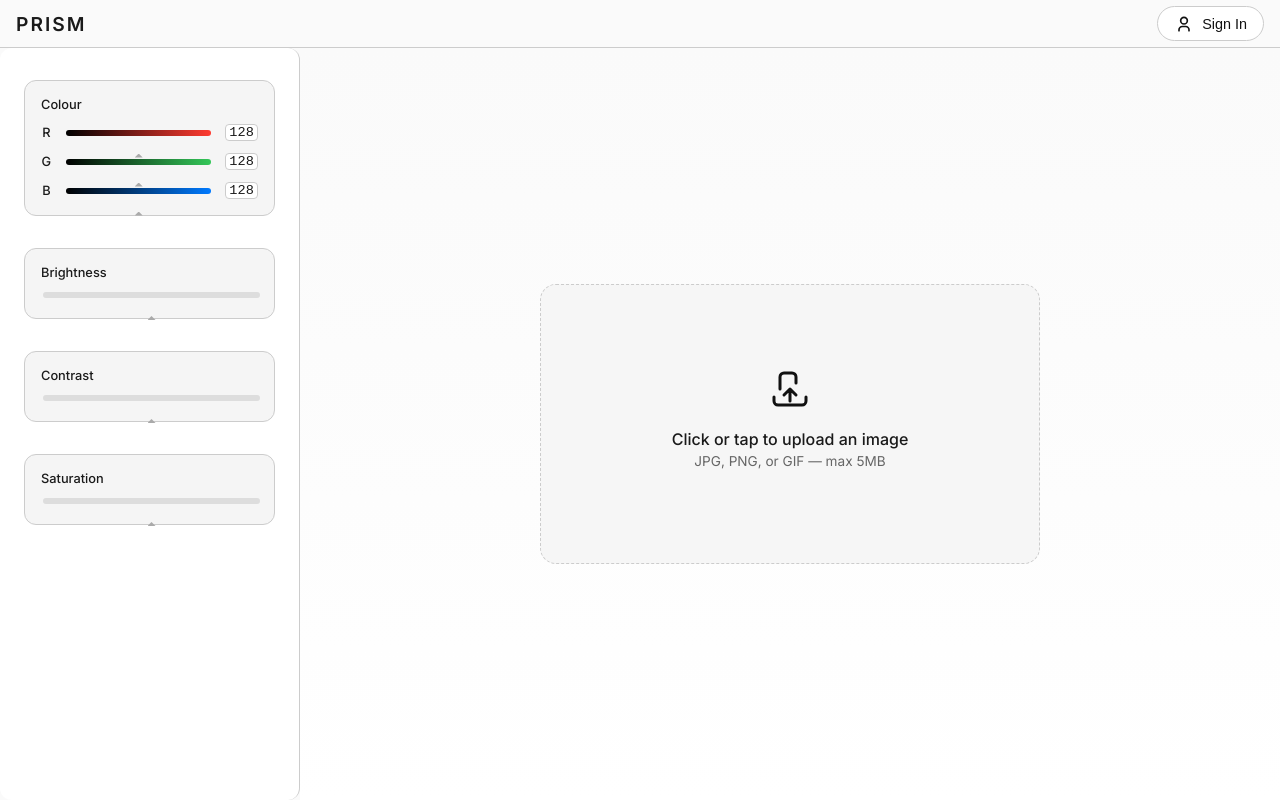
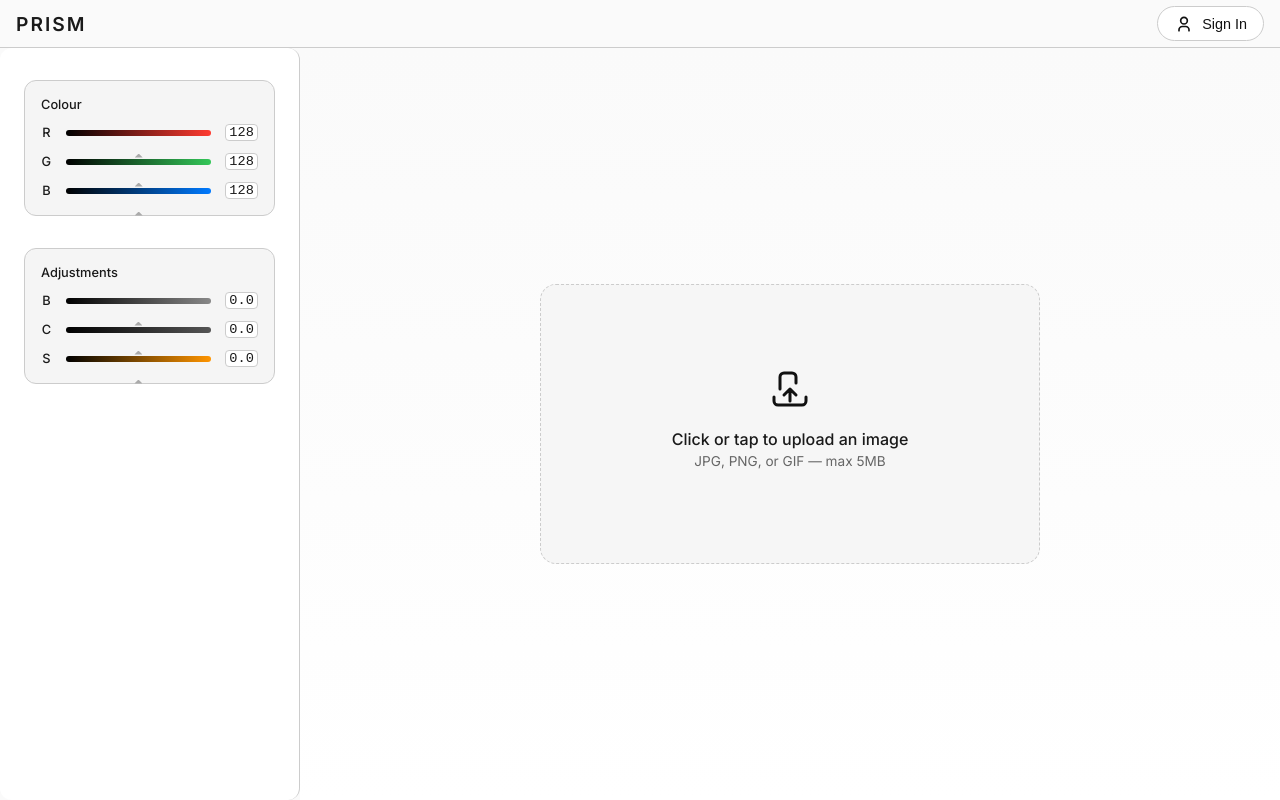
Before and after one commit to ammarqd/prism-web-app, a React (Vite) app in the folder client/: page / in a window 1280 px wide. Built offline with nearby package versions, Linux system fonts and the light colour scheme.

Commit message:
Add new gradient sliders for brightness, saturation, contrast

```diff
--- a/client/src/App.jsx
+++ b/client/src/App.jsx
@@ -174,46 +174,32 @@ function App() {
             ))}
           </div>
 
-          <div className="control-panel">
-            <label className="slider-label">Brightness</label>
+          <div className="control-panel rgb-panel">
+            <h3 className="rgb-heading">Adjustments</h3>
+            {[
+              { name: 'brightness', min: -0.5, max: 0.5, step: 0.1, label: 'B' },
+              { name: 'contrast', min: -1, max: 1, step: 0.1, label: 'C' },
+              { name: 'saturation', min: -1, max: 1, step: 0.1, label: 'S' }
+            ].map((filter) => (
+              <div key={filter.name} className="slider-group">
+                <div className="slider-row">
+                  <label className="rgb-label">{filter.label}</label>
                   <input
-              className="range-slider brightness"
+                    className={`range-slider ${filter.name}`}
                     type="range"
-              min="-0.5"
-              max="0.5"
-              step="0.1"
-              value={filters.brightness}
-              onChange={(e) => handleFilterChange('brightness', e.target.value)}
+                    min={filter.min}
+                    max={filter.max}
+                    step={filter.step}
+                    value={filters[filter.name]}
+                    onChange={(e) => handleFilterChange(filter.name, e.target.value)}
                     disabled={showOriginal}
                   />
+                  <div className="rgb-value">
+                    {filters[filter.name].toFixed(1)}
                   </div>
-
-          <div className="control-panel">
-            <label className="slider-label">Contrast</label>
-            <input
-              className="range-slider contrast"
-              type="range"
-              min="-1"
-              max="1"
-              step="0.1"
-              value={filters.contrast}
-              onChange={(e) => handleFilterChange('contrast', e.target.value)}
-              disabled={showOriginal}
-            />
                 </div>
-
-          <div className="control-panel">
-            <label className="slider-label">Saturation</label>
-            <input
-              className="range-slider saturation"
-              type="range"
-              min="-1"
-              max="1"
-              step="0.1"
-              value={filters.saturation}
-              onChange={(e) => handleFilterChange('saturation', e.target.value)}
-              disabled={showOriginal}
-            />
+              </div>
+            ))}
           </div>
         </aside>
 
--- a/client/src/index.css
+++ b/client/src/index.css
@@ -11,6 +11,9 @@
   --red: #ff3b30;
   --green: #34c759;
   --blue: #007aff;
+  --brightness: #888;
+  --contrast: #555;
+  --saturation: #ff9500;
 }
 
 * {
@@ -258,6 +261,16 @@ html, body {
 .range-slider.blue::-webkit-slider-runnable-track {
   background: linear-gradient(to right, #000, var(--blue));
 }
+.range-slider.brightness::-webkit-slider-runnable-track {
+  background: linear-gradient(to right, #000, var(--brightness));
+}
+.range-slider.contrast::-webkit-slider-runnable-track {
+  background: linear-gradient(to right, #000, var(--contrast));
+}
+.range-slider.saturation::-webkit-slider-runnable-track {
+  background: linear-gradient(to right, #000, var(--saturation));
+}
+
 .range-slider.red::-moz-range-track {
   background: linear-gradient(to right, #000, var(--red));
 }
@@ -267,14 +280,17 @@ html, body {
 .range-slider.blue::-moz-range-track {
   background: linear-gradient(to right, #000, var(--blue));
 }
-
-/* Other slider styles (non-RGB) */
-.range-slider.brightness,
-.range-slider.contrast,
-.range-slider.saturation {
-  accent-color: var(--thumb-bg);
+.range-slider.brightness::-moz-range-track {
+  background: linear-gradient(to right, #000, var(--brightness));
+}
+.range-slider.contrast::-moz-range-track {
+  background: linear-gradient(to right, #000, var(--contrast));
+}
+.range-slider.saturation::-moz-range-track {
+  background: linear-gradient(to right, #000, var(--saturation));
 }
 
+/* Thumb styles */
 .range-slider::-webkit-slider-thumb {
   border-radius: 0;
   -webkit-appearance: none;
@@ -284,7 +300,7 @@ html, body {
   width: 8px;
   height: 4px;
   background: #aaa;
-  margin-top: 24px; /* pushes it below the track */
+  margin-top: 24px;
 
   clip-path: polygon(50% 0%, 100% 100%, 0% 100%);
 }
```
Lines whose indentation alone changed are shown as unchanged.
